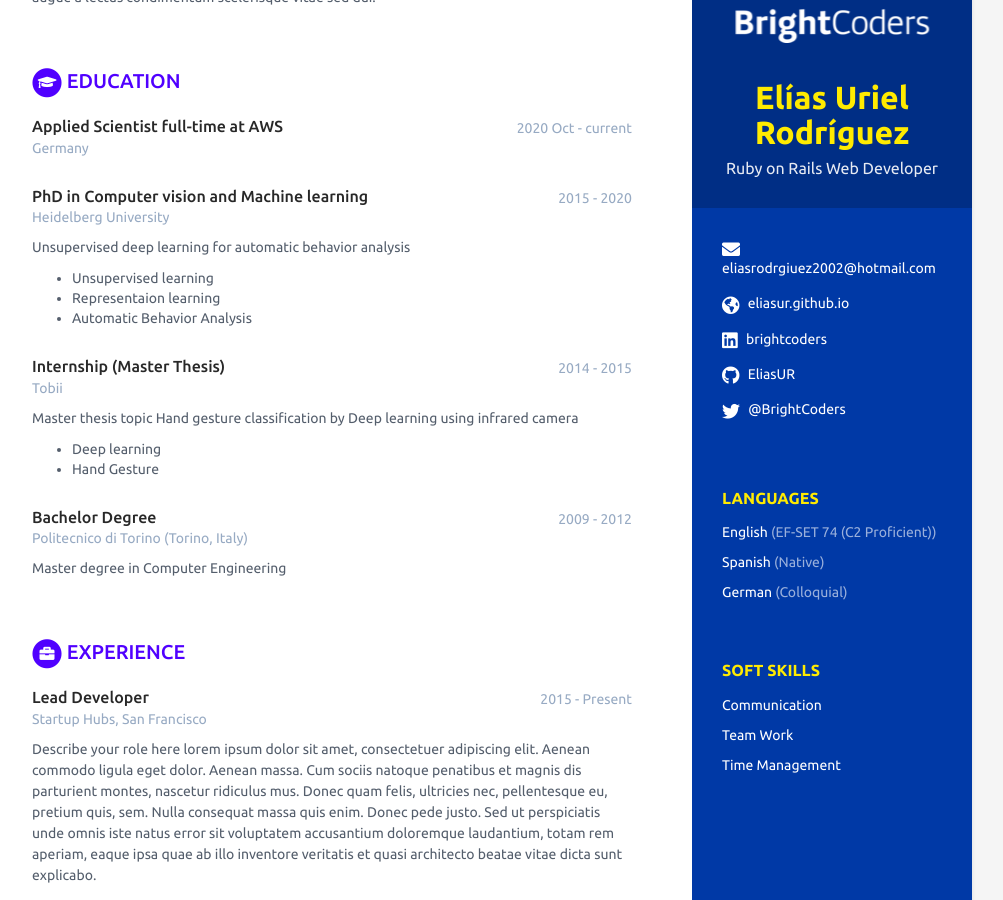
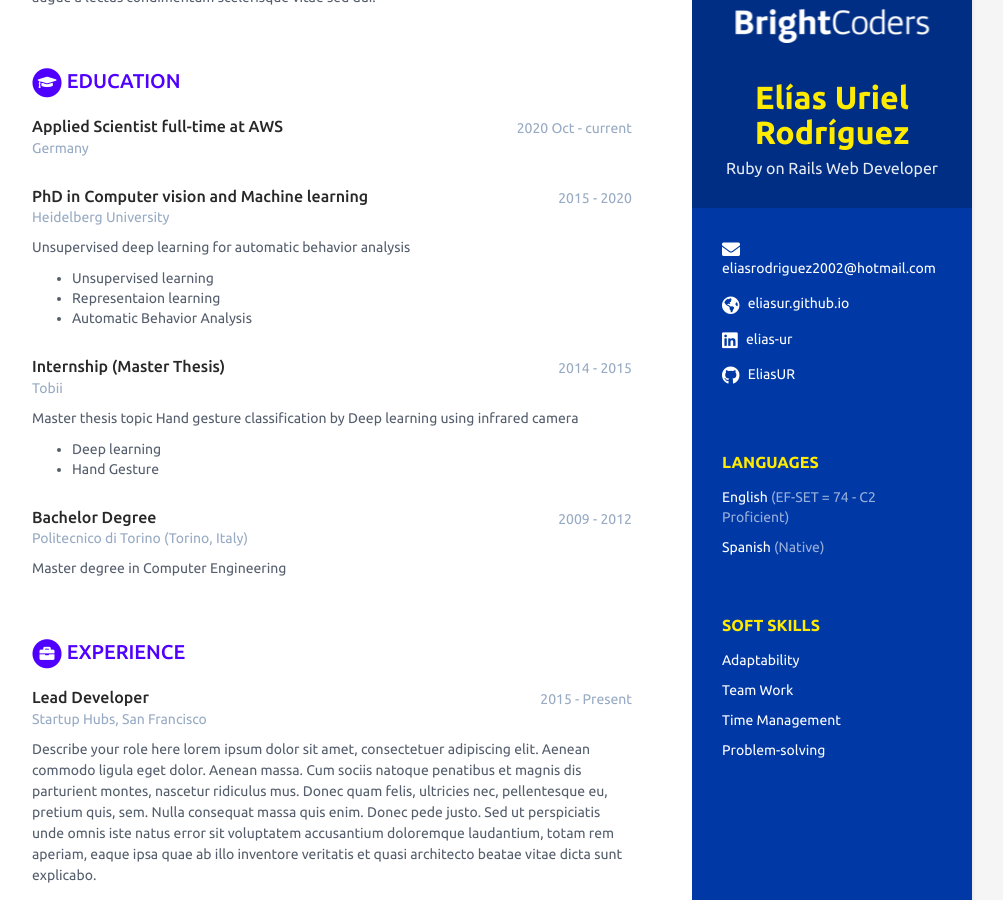
Before and after one commit to BC-MAY-21-ROR/kata-03-scorecard-EliasUR, a Jekyll site: the page built from index.html, in a window 1280 px wide and 900 px high, scrolled down 195 px. Shown: the whole window, without its empty margins (168-1171 px from the left). Built offline with Jekyll 4.4.1, drawn with Linux system fonts in a browser that asks for light colours.

Commit message:
Edit some data
email corrected and added soft skills

```diff
--- a/_data/data.yml
+++ b/_data/data.yml
@@ -12,14 +12,14 @@ sidebar:
   avatar: escudo.png # No modificar
 
   # Actualiza tus datos de contacto
-  email: eliasrodrgiuez2002@hotmail.com
+  email: eliasrodriguez2002@hotmail.com
   phone:
   website: eliasur.github.io # No agregar http://
-  linkedin: brightcoders
+  linkedin: elias-ur
   github: EliasUR
   gitlab:
   bitbucket:
-  twitter: '@BrightCoders'
+  twitter: # '@BrightCoders'
   stack-overflow: # Number/Username, e.g. 123456/alandoe
   codewars:
   goodreads: # Number-Username, e.g. 123456-alandoe
@@ -27,23 +27,23 @@ sidebar:
   # Actualiza según los idiomas y nieles que tienes. Agrega o Elimina según sea necesario.
   languages:
     - idiom: English
-      level: EF-SET 74 (C2 Proficient) # Utiliza el resultado de tu examen oficial, o el nivel de acuerdo al modelo Dreyfus
+      level: EF-SET = 74 - C2 Proficient # Utiliza el resultado de tu examen oficial, o el nivel de acuerdo al modelo Dreyfus
 
     - idiom: Spanish
       level: Native # Utiliza el resultado de tu examen oficial, o el nivel de acuerdo al modelo Dreyfus
 
-    - idiom: German
-      level: Colloquial
-
   # Registra aquí tus soft skills. Agrega o elimina según sea necesario
   interests:
-    - item: Communication
+    - item: Adaptability
       link: # dejar en blanco
 
     - item: Team Work
       link: # dejar en blanco
 
     - item: Time Management
+      link: # dejar en blanco
+
+    - item: Problem-solving
       link: # dejar en blanco
 
 # Registra aquí un resumen de tu perfil
```
